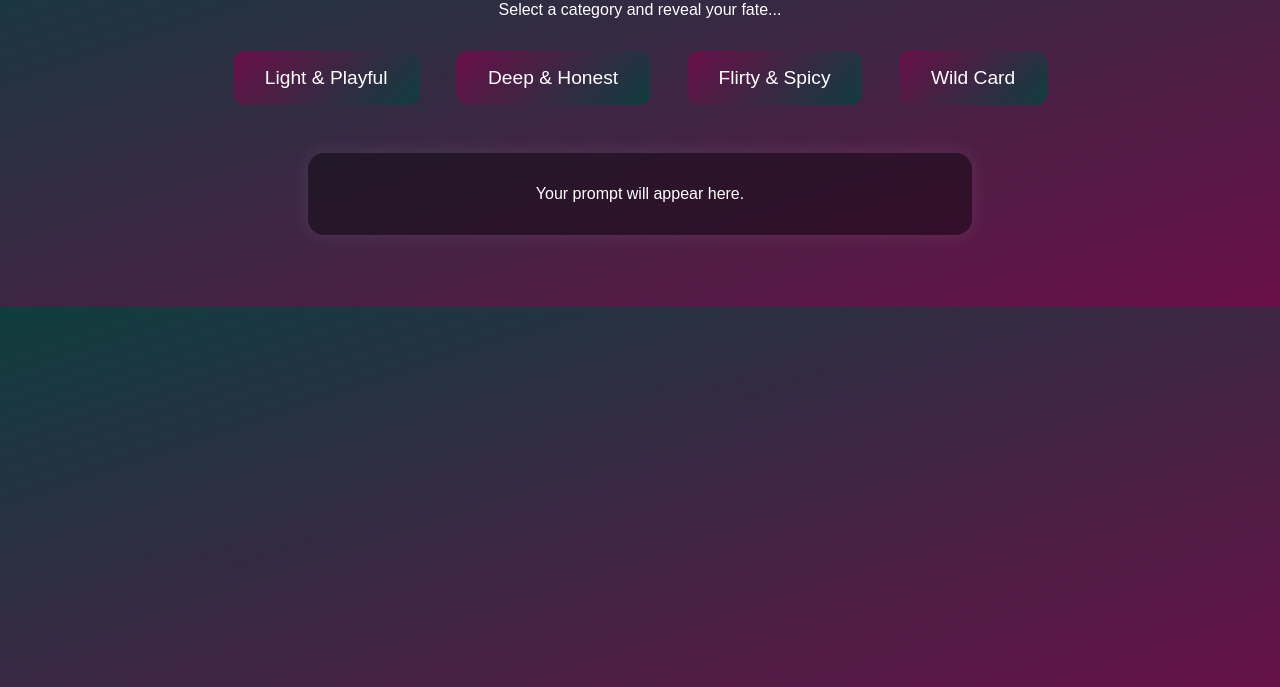
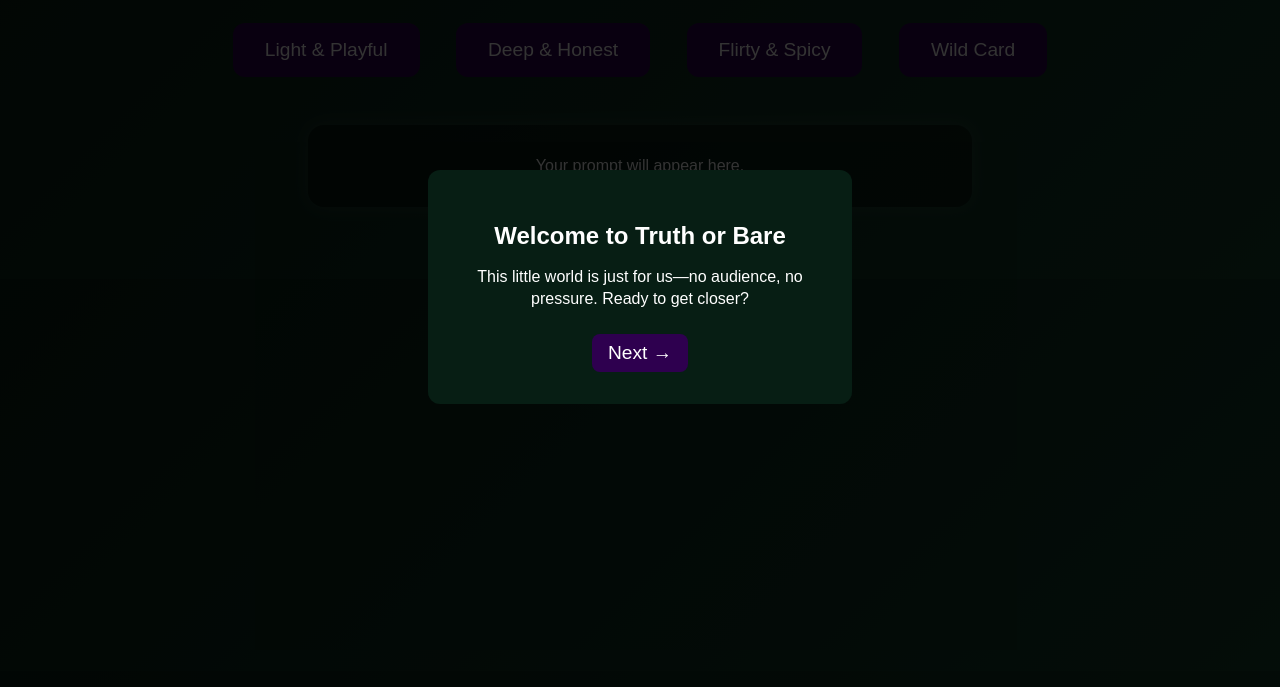
Before and after one commit to MixtressArya/test, a plain HTML site: page main.html in a window 1280 px wide. Shown: the part 113-800 px from the top of the page. Drawn offline with nearby package versions, Linux system fonts and the light colour scheme.

Commit message:
Add files via upload

```diff
--- /dev/null
+++ b/js/prompts.js
@@ -0,0 +1,201 @@
+// js/prompts.js
+
+// 90 Truth Questions
+const truthPrompts = {
+  A: [
+    "What’s your go-to comfort show—and why do you think it soothes you?",
+    "What snack is basically your personality in edible form?",
+    "If you had to describe your current mood as a color, what would it be?",
+    "Have you ever talked to yourself out loud in public without realizing it?",
+    "What’s a compliment you secretly love getting?",
+    "What’s the silliest lie you ever told as a kid?",
+    "If you could magically learn one skill overnight, what would it be?",
+    "What’s something you do when no one’s watching that always makes you feel better?",
+    "If you were a meme, which one would you be?",
+    "What’s a guilty pleasure you think I’d be surprised by?",
+    "What’s something small I do that makes you smile inside?",
+    "Have you ever cried at a movie you swore wouldn’t get to you?",
+    "What’s a silly superstition you kind of believe in anyway?",
+    "What’s one totally random thing that turns your day around?",
+    "What’s your phone wallpaper and why?",
+    "What animal do you relate to most today—and why?",
+    "If I gave you a secret nickname, what would you want it to be?",
+    "Which emoji combo perfectly sums up our vibe?",
+    "If we were cartoon characters, what would our dynamic be?",
+    "What’s the last thing you saved on your phone that made you laugh?",
+    "What would your personalized ice cream flavor be called?",
+    "If I dared you to write a haiku about me, what would it say?",
+    "When’s the last time you felt pure joy?",
+    "What’s something adorably nerdy you love?",
+    "Do you believe in lucky socks, charms, or rituals?",
+    "If I made a playlist called 'Us'—what would be track one?",
+    "What’s something playful you wish more adults embraced?",
+    "What color do you feel like today—and why?",
+    "What’s your dream 'do nothing' day with me look like?",
+    "If our story was a rom‑com, what would the title be?"
+  ],
+  B: [
+    "What’s something you’ve had to unlearn in order to grow?",
+    "What truth have you avoided admitting to yourself until recently?",
+    "When have you felt the most emotionally safe in your life?",
+    "What’s a pattern you’ve noticed in your relationships?",
+    "When do you feel most vulnerable with me?",
+    "What’s something about yourself that you’re still learning to accept?",
+    "What does being seen mean to you—really?",
+    "What’s a moment you wish you could go back and reassure yourself in?",
+    "When you think about love, what scares you the most?",
+    "Have you ever felt like you loved someone more than they loved you?",
+    "What part of your past still echoes in your present?",
+    "What do you crave more—comfort or growth?",
+    "What do you believe you bring to a relationship that’s rare or special?",
+    "What does emotional intimacy mean to you in a physical space?",
+    "Is there a version of yourself that you miss?",
+    "What boundary have you struggled to hold—and why?",
+    "When was the last time you truly forgave someone?",
+    "What would you say if you could send a message to a past version of you?",
+    "What’s something you’ve never told a partner because it felt too raw?",
+    "How do you know when you’re safe to let your guard down?",
+    "If you could rewrite one narrative you’ve carried for years, what would it be?",
+    "What’s a wound that still needs gentleness, not fixing?",
+    "What emotion is hardest for you to express in front of someone else?",
+    "What does loyalty mean to you on your worst days?",
+    "When was the last time you felt truly proud of yourself?",
+    "What truth about your body or mind has taken the longest to accept?",
+    "What do you do when you feel invisible?",
+    "If I asked what your heart wants most right now, what would it whisper?",
+    "What’s one belief you hold that’s been shaped by pain?",
+    "How do you want to be loved when you’re not okay?"
+  ],
+  C: [
+    "What part of your body do you wish someone would kiss more often?",
+    "What’s a sexy compliment that instantly gets to you?",
+    "What type of foreplay is underrated in your opinion?",
+    "When do you feel the most irresistible?",
+    "What kind of touch makes you melt instantly?",
+    "Have you ever had a fantasy so strong it stayed with you for days?",
+    "What’s something you’ve always wanted to whisper in the dark?",
+    "If we had one night where we both had zero inhibitions, what would you want?",
+    "What’s a scent or sound that turns you on unexpectedly?",
+    "What’s the most unexpected place you’ve ever gotten turned on?",
+    "What kind of teasing drives you wild—physical or mental?",
+    "Have you ever imagined what I look like when I’m turned on?",
+    "What’s one thing you wish I’d do to you with no hesitation?",
+    "If I were to kiss just one spot on you for 5 minutes, where would you choose?",
+    "What’s your favorite position—to be admired in?",
+    "What outfit or type of clothing makes you feel secretly sexy?",
+    "What’s something you’d love for me to say to you in bed?",
+    "What’s the most intense turn‑on you’ve felt with just a look?",
+    "Have you ever fantasized about seducing me in public?",
+    "Describe the last time you got turned on without being touched.",
+    "What’s something you want me to take my time discovering?",
+    "Do you like giving control, taking control, or the back‑and‑forth?",
+    "What’s the sexiest non‑sexual act someone can do for you?",
+    "Have you ever had a dream about us? What happened?",
+    "What song makes you feel sexy and powerful?",
+    "Do you enjoy being worshiped—or doing the worshiping?",
+    "What does your most seductive version of self look like?",
+    "Have you ever been kissed in a way that made time stop?",
+    "Describe what it feels like when you’re about to lose control.",
+    "If I could read your thoughts right now, what would surprise me most?"
+  ]
+};
+
+// 90 Bare Prompts
+const barePrompts = {
+  A: [
+    "Snap a pic of something small that made you smile today.",
+    "Send a voice note pretending you're my GPS.",
+    "Draw a doodle of how you think I see you (stick figures encouraged).",
+    "Take a photo of the coziest spot in your house.",
+    "Send me a pic of the most random item in your purse or bag right now.",
+    "Record yourself humming your go-to shower song.",
+    "Snap a pic of your feet as if you're doing a foot model audition.",
+    "Take a selfie pretending you're mad at me for something silly.",
+    "Send your best attempt at a cartoon voice.",
+    "Record your fake acceptance speech for an imaginary award.",
+    "Use emojis only to describe how you felt when we first started talking.",
+    "Send a picture of something Deborah-colored (whatever that means to you).",
+    "Take a pic with a funny filter and give it a backstory.",
+    "Send a pic of the last snack you regretted eating.",
+    "Snap a photo of your happy place (real or symbolic).",
+    "Send your best impersonation of a character from your favorite show.",
+    "Draw your current mood as a weather report.",
+    "Send your favorite childhood toy if you still have it (or describe it).",
+    "Send a screenshot of your most used emoji combo.",
+    "Write a text as if you were me flirting with you.",
+    "Take a mirror selfie but strike a superhero pose.",
+    "Send your best “Who, me?” innocent look.",
+    "Record a 5‑second voicemail as if you're calling to say 'I miss you.'",
+    "Send a pic of your drink of choice like it’s a dating profile pic.",
+    "Draw a tattoo you'd give me if I had to get one today.",
+    "Send a picture of the weirdest object near you with zero explanation.",
+    "Write a haiku about how I make you feel.",
+    "Send a pic of the sky right now from where you are.",
+    "Record yourself saying your favorite word with dramatic flair.",
+    "Take a pic of your hands doing something cute or random."
+  ],
+  B: [
+    "Voice note: what's one moment you think shaped who you are?",
+    "Text me something you'd only admit if you felt totally safe.",
+    "Describe in one sentence a time you felt misunderstood.",
+    "Send a pic of something that represents your inner world.",
+    "Record a thought you’ve had about us that you haven’t shared yet.",
+    "Tell me one way you've grown in the past year.",
+    "Text me your definition of emotional intimacy.",
+    "Send a photo of something from your past you still keep for comfort.",
+    "Voice message: what scares you about love?",
+    "Send three words that capture your hopes for connection.",
+    "Describe a moment where you felt truly seen by someone.",
+    "Voice note: share a compliment you wish someone had given you.",
+    "Text me something you’ve healed from that you’re proud of.",
+    "What’s something you’re still learning to believe about yourself?",
+    "Send a photo of a book, quote, or object that reflects your current mindset.",
+    "Voice message: what does trust mean to you in one sentence?",
+    "Name something you’re afraid to want.",
+    "Text me one secret dream you haven’t pursued yet.",
+    "Tell me what 'home' means to you.",
+    "Share something you wish people would stop assuming about you.",
+    "Send me a lyric that hits your soul.",
+    "What’s one lesson you keep relearning the hard way?",
+    "Voice message: describe the most honest version of you.",
+    "Send a selfie without looking at it first.",
+    "Text me the biggest compliment you’ve ever received and believed.",
+    "What’s one boundary you’ve had to build?",
+    "Share something about your past that still surprises you.",
+    "Text me your biggest 'aha' moment in therapy (or life).",
+    "Send a pic of a place that helped you change.",
+    "Name one fear you’re working on facing right now."
+  ],
+  C: [
+    "Send a close-up of your lips with a flirtatious caption.",
+    "Voice note: say the word 'yes' like you mean it... three different ways.",
+    "Take a sultry photo of your neckline or collarbone.",
+    "Whisper something naughty you'd *almost* say out loud.",
+    "Send a pic of what you’d wear if I dared you to distract me.",
+    "Text me the title of the playlist you’d make for a night alone with me.",
+    "Send a blurred pic that teases more than it shows.",
+    "Voice message: describe where you'd want my hands to be right now.",
+    "Show me your pillow... and tell me what happened on it last night.",
+    "Text me one dirty thought you’ve had about me today.",
+    "Send a pic of your favorite under-the-radar sensual spot.",
+    "Whisper in a voice note what you’d do to me if there were no rules.",
+    "Send a pic that starts innocent but feels suggestive.",
+    "Text me a safe word you’d choose and why.",
+    "Take a photo of the part of your outfit that’s making you feel confident.",
+    "Voice note: say my name like you’re summoning me to bed.",
+    "Text me the last thing you touched that gave you chills.",
+    "Send a pic of your legs or thighs in whatever pose feels good.",
+    "Send me a one-sentence fantasy you’ve never shared.",
+    "Text me a body part of mine you’re most curious about.",
+    "Voice note: tease me without saying anything explicit.",
+    "Snap a mirror pic with a sly smile like you’ve got a secret.",
+    "Send a pic of something that makes you feel soft and seductive.",
+    "Text me a line from a dream where I showed up.",
+    "Send a pic from your bed POV—just sheets and vibes.",
+    "Write a flirty one-liner like it’s our first text ever.",
+    "Send a selfie where you’re almost biting your lip.",
+    "Record yourself breathing... just breathing, but slow and intimate.",
+    "Send a pic of your reflection in something other than a mirror.",
+    "Text me a dare you secretly hope I accept."
+  ]
+};
--- a/main.html
+++ b/main.html
@@ -1,83 +1,123 @@
-
 <!DOCTYPE html>
 <html lang="en">
 <head>
   <meta charset="UTF-8" />
+  <meta name="viewport" content="width=device-width, initial-scale=1.0"/>
   <title>Truth or Bare Spinner</title>
-  <meta name="viewport" content="width=device-width, initial-scale=1.0">
+  <link rel="manifest" href="manifest.json" />
   <style>
     body {
-      background: linear-gradient(to bottom right, #0f3d3e, #6a0f49);
-      color: #ffffff;
-      font-family: Arial, sans-serif;
-      text-align: center;
-      padding: 2rem;
+      background: linear-gradient(135deg, #071e14, #13402b);
+      color: #fff; font-family: Arial, sans-serif; text-align: center; padding: 2rem;
     }
-    h1 {
-      font-size: 2rem;
-      margin-bottom: 1rem;
-      text-shadow: 0 0 8px rgba(255, 255, 255, 0.2);
+    h1 { text-shadow: 0 0 8px rgba(255,255,255,0.2); }
+    button {
+      background: #2e004f; color: #fff; border: none; padding: 1rem 2rem;
+      margin: 1rem; font-size: 1.2rem; border-radius: 12px;
+      cursor: pointer; transition: transform 0.2s, background 0.2s;
     }
-    button {
-      background: linear-gradient(135deg, #6a0f49, #0f3d3e);
-      border: none;
-      padding: 1rem 2rem;
-      margin: 1rem;
-      color: #fff;
-      font-size: 1.2rem;
-      border-radius: 12px;
-      cursor: pointer;
-      transition: all 0.3s ease;
+    button:hover { transform: scale(1.05); background: #3e006f; }
+    .card {
+      background: rgba(0,0,0,0.4); border-radius: 1rem; padding: 2rem;
+      max-width: 600px; margin: 2rem auto; box-shadow: 0 0 20px rgba(255,255,255,0.1);
     }
-    button:hover {
-      transform: scale(1.05);
-      background: linear-gradient(135deg, #0f3d3e, #6a0f49);
-    }
-    .card {
-      background: rgba(0, 0, 0, 0.4);
-      border-radius: 1rem;
-      padding: 2rem;
-      max-width: 600px;
-      margin: 2rem auto;
-      box-shadow: 0 0 20px rgba(255, 255, 255, 0.1);
-    }
+    /* Tutorial Modal */
+    .modal { position: fixed; top:0; left:0; width:100%; height:100%;
+      background: rgba(0,0,0,0.8); display:flex; align-items:center;
+      justify-content:center; z-index:9999; }
+    .modal-content { background:#071e14; padding:2rem;
+      border-radius:12px; max-width:90%; width:360px; color:#fff; text-align:center; }
+    .modal-content h2 { margin-bottom:0.5rem; font-size:1.5rem; }
+    .modal-content p { margin-bottom:1.5rem; font-size:1rem; line-height:1.4; }
+    .modal-content button { background:#2e004f; color:#fff; border:none;
+      padding:0.5rem 1rem; margin:0 0.5rem; border-radius:8px; cursor:pointer;
+      transition:background 0.2s; }
+    .modal-content button:hover { background:#3e006f; }
   </style>
 </head>
 <body>
   <h1>Truth or Bare</h1>
-  <p>Select a category and reveal your fate...</p>
+  <!-- Tutorial Modal -->
+  <div id="tutorialModal" class="modal">
+    <div class="modal-content">
+      <div id="step1" class="step">
+        <h2>Welcome to Truth or Bare</h2>
+        <p>This little world is just for us—no audience, no pressure. Ready to get closer?</p>
+        <button class="nextBtn">Next →</button>
+      </div>
+      <div id="step2" class="step" style="display:none">
+        <h2>Light & Playful</h2>
+        <p>Easy, fun prompts to make us laugh and smile. Think silly selfies, goofy doodles, or “who, me?” faces.</p>
+        <button class="prevBtn">← Back</button><button class="nextBtn">Next →</button>
+      </div>
+      <div id="step3" class="step" style="display:none">
+        <h2>Deep & Honest</h2>
+        <p>Vulnerable questions that bring us closer—share memories, fears, hopes, and what makes you feel safe.</p>
+        <button class="prevBtn">← Back</button><button class="nextBtn">Next →</button>
+      </div>
+      <div id="step4" class="step" style="display:none">
+        <h2>Flirty & Spicy</h2>
+        <p>Teasing, suggestive prompts—close-ups, whispers, fantasies. All flirting, no pressure.</p>
+        <button class="prevBtn">← Back</button><button class="nextBtn">Next →</button>
+      </div>
+      <div id="step5" class="step" style="display:none">
+        <h2>Your Ideas!</h2>
+        <p>Got a cheeky question or dare you’d love to add? Text them to me and I’ll slip them right into our game.</p>
+        <button class="prevBtn">← Back</button><button id="closeTutorial">Let’s Play!</button>
+      </div>
+    </div>
+  </div>
+  <!-- Spinner UI -->
   <div>
-    <button onclick="spin('light')">Light & Playful</button>
-    <button onclick="spin('deep')">Deep & Honest</button>
-    <button onclick="spin('flirty')">Flirty & Spicy</button>
-    <button onclick="spin('random')">Wild Card</button>
+    <button id="lightBtn">Light & Playful</button>
+    <button id="deepBtn">Deep & Honest</button>
+    <button id="flirtyBtn">Flirty & Spicy</button>
+    <button id="wildBtn">Wild Card</button>
   </div>
   <div class="card" id="output">Your prompt will appear here.</div>
-
+  <!-- Confetti library -->
+  <script src="https://cdn.jsdelivr.net/npm/canvas-confetti@1.5.1/dist/confetti.browser.min.js"></script>
+  <script src="js/prompts.js"></script>
   <script>
-    const prompts = {
-      light: [
-        "Send a selfie with your ‘I’m thinking of you’ face.",
-        "Snap a pic of something small that made you smile today."
-      ],
-      deep: [
-        "What’s something you wish people understood about you?",
-        "Describe a moment where you felt truly seen."
-      ],
-      flirty: [
-        "Send a close-up of your lips with a flirty caption.",
-        "Describe how you'd kiss me if you didn’t have to hold back."
-      ]
-    };
-
-    function spin(category) {
-      const cat = category === 'random'
-        ? Object.keys(prompts)[Math.floor(Math.random() * 3)]
-        : category;
-      const list = prompts[cat];
-      const prompt = list[Math.floor(Math.random() * list.length)];
-      document.getElementById('output').textContent = prompt;
+    // Spinner logic with non-repeating and confetti
+    function getUsed(mode, cat) {
+      return JSON.parse(localStorage.getItem(mode + '_' + cat)) || [];
     }
+    function setUsed(mode, cat, arr) {
+      localStorage.setItem(mode + '_' + cat, JSON.stringify(arr));
+    }
+    function spin(mode, category) {
+      const pool = mode === 'truth' ? truthPrompts[category] : barePrompts[category];
+      let used = getUsed(mode, category);
+      const available = pool.map((_,i)=>i).filter(i=>!used.includes(i));
+      if (!available.length) used = [];
+      const idx = available[Math.floor(Math.random()*available.length)];
+      used.push(idx); setUsed(mode, category, used);
+      document.getElementById('output').textContent = pool[idx];
+      confetti({ particleCount:80, spread:60, origin:{y:0.6}, colors:['#8AE6BD','#FAB1A0','#6F42C1'] });
+    }
+    document.getElementById('lightBtn').onclick = ()=> spin(currentMode='bare'? 'bare' : 'truth','A'); // adjust mode toggle accordingly
+    document.getElementById('deepBtn').onclick = ()=> spin(currentMode='bare'? 'bare' : 'truth','B');
+    document.getElementById('flirtyBtn').onclick = ()=> spin(currentMode='bare'? 'bare' : 'truth','C');
+    document.getElementById('wildBtn').onclick = ()=> spin(currentMode='bare'? 'bare' : 'truth',['A','B','C'][Math.floor(Math.random()*3)]);
+    // Tutorial modal logic
+    if (!localStorage.getItem('tutorialSeen')) {
+      const modal = document.getElementById('tutorialModal');
+      const steps = modal.querySelectorAll('.step');
+      let current = 0;
+      modal.style.display = 'flex';
+      modal.querySelectorAll('.nextBtn').forEach(btn=>btn.addEventListener('click',()=>{
+        steps[current].style.display='none'; current++; steps[current].style.display='block';
+      }));
+      modal.querySelectorAll('.prevBtn').forEach(btn=>btn.addEventListener('click',()=>{
+        steps[current].style.display='none'; current--; steps[current].style.display='block';
+      }));
+      document.getElementById('closeTutorial').addEventListener('click',()=>{
+        modal.style.display='none'; localStorage.setItem('tutorialSeen','true');
+      });
+    }
+    // Register service worker
+    if ('serviceWorker' in navigator) { navigator.serviceWorker.register('/service-worker.js'); }
   </script>
 </body>
 </html>
```
Also changed, not shown: index.html (+22 -34 lines), service-worker.js (added, +16 -0 lines), assets/heart_icon.png (deleted), manifest.json.
